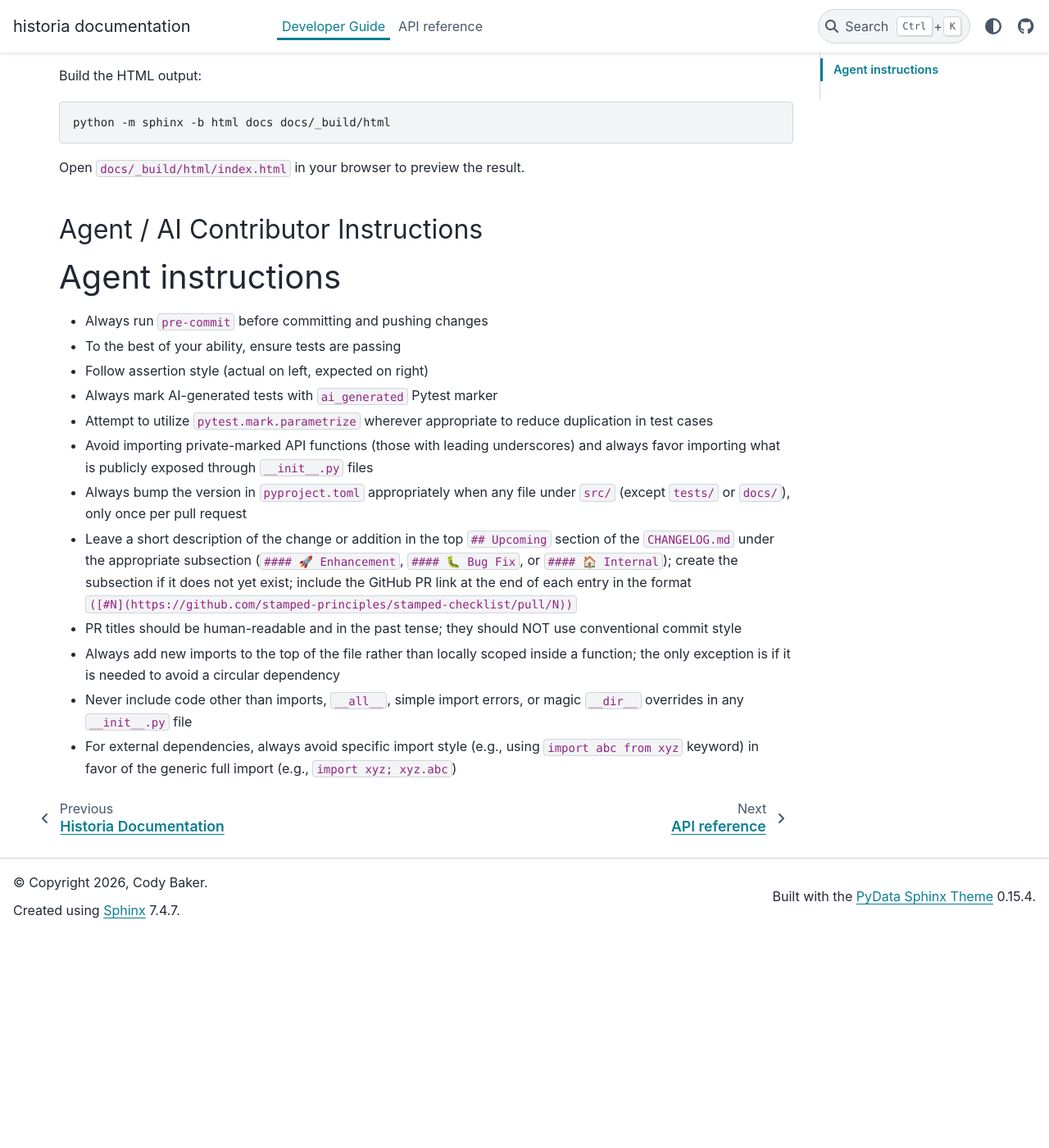
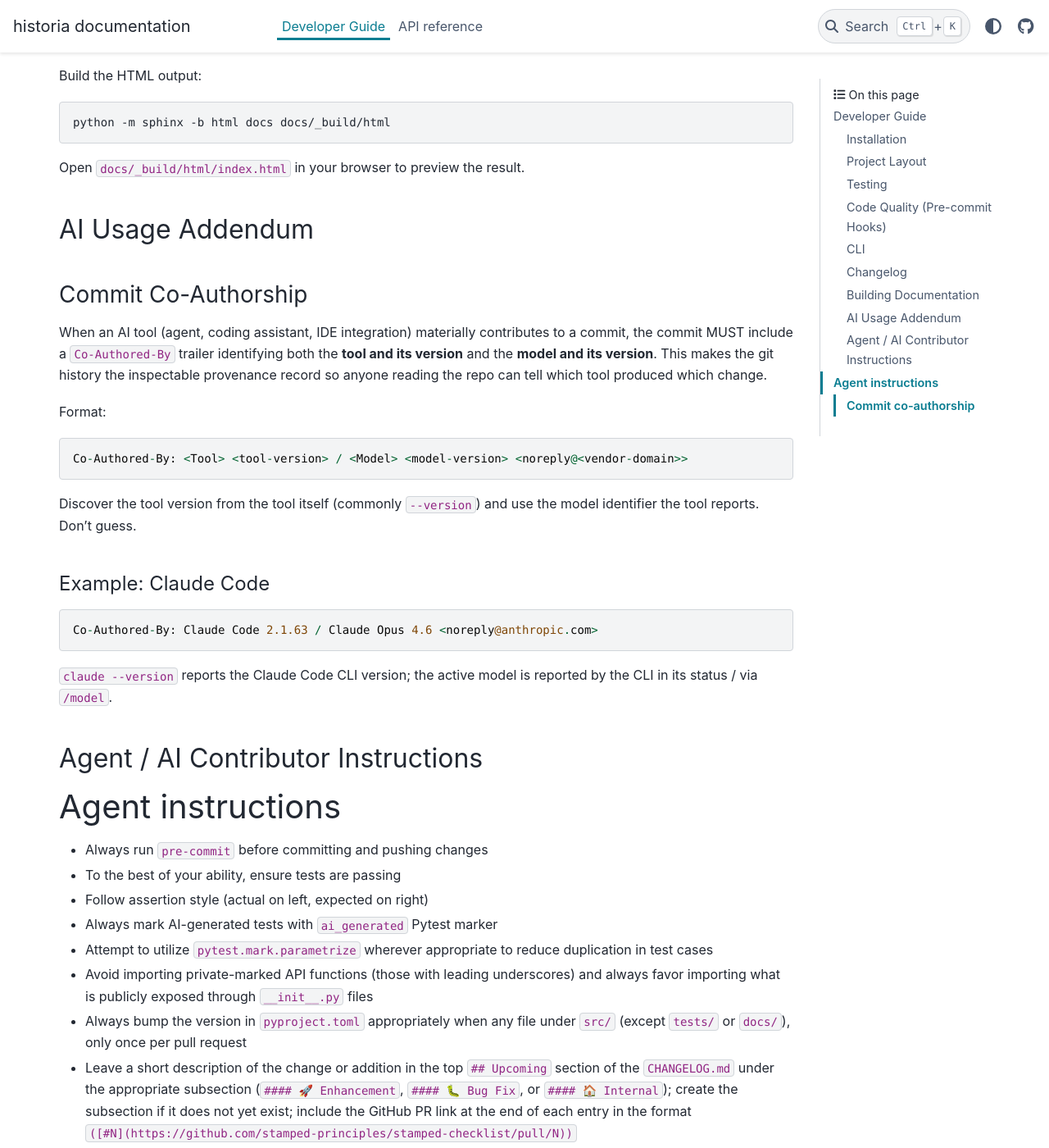
Before and after one commit to CodyCBakerPhD/historia, a Sphinx documentation site: the page built from docs/development/index.md, in a window 1280 px wide and 1400 px high, scrolled down 3536 px. Shown: the whole window at 82% size. Built offline with Sphinx 7.4.7 and the PyData theme 0.15.4, drawn with Linux system fonts in a browser that asks for light colours; before the commit the page ends 4676 px from its top, so only the background shows below that; some of the changed text lies outside the part shown.

Commit message:
Add AI usage addendum to developer guide and AGENTS.md
Agent-Logs-Url: https://github.com/CodyCBakerPhD/historia/sessions/ce89c05e-1727-4396-a5f4-e11eec00aa7b

Co-authored-by: CodyCBakerPhD <51133164+CodyCBakerPhD@users.noreply.github.com>

````diff
--- a/AGENTS.md
+++ b/AGENTS.md
@@ -12,3 +12,13 @@
 -   Always add new imports to the top of the file rather than locally scoped inside a function; the only exception is if it is needed to avoid a circular dependency
 -   Never include code other than imports, `__all__`, simple import errors, or magic `__dir__` overrides in any `__init__.py` file
 -   For external dependencies, always avoid specific import style (e.g., using `import abc from xyz` keyword) in favor of the generic full import (e.g., `import xyz; xyz.abc`)
+
+## Commit co-authorship
+
+Every commit you author MUST include a `Co-Authored-By` trailer identifying both your tool name + version and your underlying model + version. Format:
+
+```
+Co-Authored-By: <Tool> <tool-version> / <Model> <model-version> <noreply@<vendor-domain>>
+```
+
+Use the actual versions reported by your tool. Don't guess.
--- a/docs/development/index.md
+++ b/docs/development/index.md
@@ -139,6 +139,28 @@ Include the GitHub PR link at the end of each entry:
 :start-line: 2
 ```
 
+## AI Usage Addendum
+
+### Commit Co-Authorship
+
+When an AI tool (agent, coding assistant, IDE integration) materially contributes to a commit, the commit MUST include a `Co-Authored-By` trailer identifying both the **tool and its version** and the **model and its version**. This makes the git history the inspectable provenance record so anyone reading the repo can tell which tool produced which change.
+
+Format:
+
+```
+Co-Authored-By: <Tool> <tool-version> / <Model> <model-version> <noreply@<vendor-domain>>
+```
+
+Discover the tool version from the tool itself (commonly `--version`) and use the model identifier the tool reports. Don't guess.
+
+#### Example: Claude Code
+
+```
+Co-Authored-By: Claude Code 2.1.63 / Claude Opus 4.6 <noreply@anthropic.com>
+```
+
+`claude --version` reports the Claude Code CLI version; the active model is reported by the CLI in its status / via `/model`.
+
 ## Agent / AI Contributor Instructions
 
 ```{include} ../../AGENTS.md
````
Also changed, not shown: CHANGELOG.md (+4 -0 lines).
